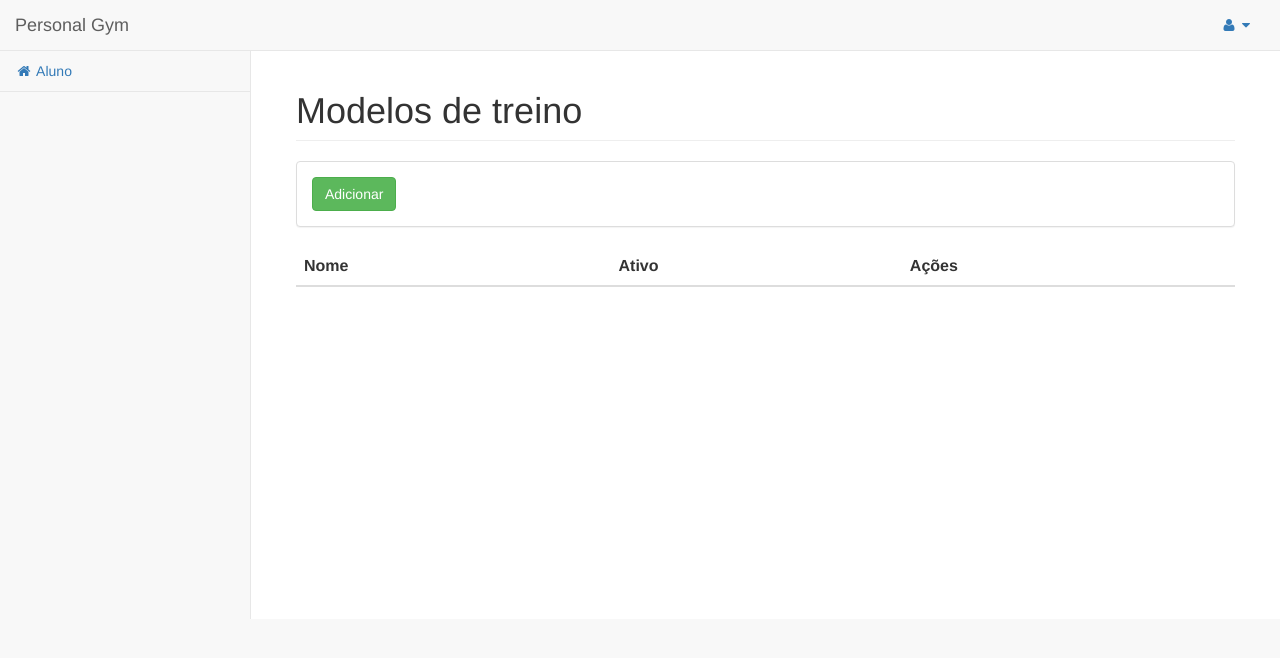
After one commit to roldaojr/academia, a Django app: page /treino/listar in a window 1280 px wide. The commit adds this page. Shown: the top 658 px of the page. Run offline with Django 3.2, Linux system fonts and the light colour scheme; the visitor is signed in with stand-in values (Sample User, id 1); data that the repository does not hold is empty; some libraries are stand-ins or nearby versions.

Commit message:
Adicionado função de modelo de treino

```diff
--- a/academia/models.py
+++ b/academia/models.py
@@ -118,14 +118,17 @@ class Perimetria(models.Model):
 
 class Treino(models.Model):
     nome = models.CharField(max_length=100)
-    data_inicio = models.DateField(default=timezone.now)
-    data_fim = models.DateField(default=refazer_dia)
-    pessoa = models.ForeignKey(Usuario)
+    data_inicio = models.DateField(default=timezone.now, null=True)
+    data_fim = models.DateField(default=refazer_dia, null=True)
+    pessoa = models.ForeignKey(Usuario, null=True)
     ativo = models.BooleanField(default=False)
 
+    def __str__(self):
+        return self.nome
+
     def save(self, *args, **kwargs):
-        if self.ativo:
-            self.objects.filter(pessoa=self.pessoa).update(ativo=False)
+        if self.ativo and self.pessoa_id:
+            Treino.objects.filter(pessoa=self.pessoa_id).update(ativo=False)
         return super(Treino, self).save(*args, **kwargs)
 
 dias_da_semana = (
--- a/academia/templates/base_site.html
+++ b/academia/templates/base_site.html
@@ -39,6 +39,7 @@
                         <li><a href="{% url 'aluno_listar' %}"><i class="fa fa-user fa-fw"></i> Alunos</a></li>
                         <li><a href"#"><i class="fa fa-cog fa-fw"></i><b> Configurações </b></a></li>
                         <li><a href="{% url 'exercicio_listar' %}"><i class="fa fa-child fa-fw"></i> Exercícios</a></li>
+                        <li><a href="{% url 'treino_listar' %}"><i class="fa fa-child fa-fw"></i> Modelos de Treino</a></li>
                         <li><a href="{% url 'anamnese_listar' %}"><i class="fa fa-edit fa-fw"></i> Perguntas Anamnese</a></li>
                         {% endif %}
                         {% if request.user.tipo == 3 %}
--- /dev/null
+++ b/academia/templates/treino/listar.html
@@ -0,0 +1,29 @@
+{%extends 'base_site.html' %}
+{% block conteudo %}
+<h1 class="page-header">Modelos de treino</h1>
+<div class="panel panel-default">
+    <div class="panel-body">
+    	<a href="{% url 'treino_adicionar' %}" class="btn btn-success">Adicionar</a>
+    </div>
+</div>
+<table class="table table-striped">
+	<thead>
+		<tr>
+			<th>Nome</th>
+			<th>Ativo</th>
+			<th>Ações</th>
+		</tr>
+	</thead>
+	<tbody>
+		{% for treino in treinos %}
+		<tr>
+			<td>{{ treino.nome }}</td>
+			<td>{{ treino.ativo|yesno:'Sim,Não' }}</td>
+			<td>
+				<a href="{% url 'serie_listar' treino.pk %}"  class="btn btn-sm btn-primary">Detalhes</a>
+			</td>
+		</tr>
+		{% endfor %}
+	</tbody>
+</table>
+{% endblock %}
--- a/academia/urls.py
+++ b/academia/urls.py
@@ -34,8 +34,10 @@ urlpatterns = [
     url(r'^aluno/listar$', aluno.listar, name='aluno_listar'),
 
     url(r'^treino/adicionar/(?P<pk>\d+)$', treino.adicionar, name='treino_adicionar'),
+    url(r'^treino/adicionar/$', treino.adicionar, name='treino_adicionar'),
     url(r'^treino/editar/(?P<pk>\d+)$', treino.editar, name='treino_editar'),
     url(r'^treino/apagar/(?P<pk>\d+)$', treino.apagar, name='treino_apagar'),
+    url(r'^treino/listar$', treino.listar, name='treino_listar'),
 
     url(r'^serie/apagar/(?P<pk>\d+)$', serie.apagar, name='serie_apagar'),
     url(r'^serie/listar/(?P<pk>\d+)$', serie.listar, name='serie_listar'),
--- a/academia/views/treino.py
+++ b/academia/views/treino.py
@@ -3,22 +3,35 @@ from django.core.urlresolvers import reverse
 from django.forms.models import modelform_factory
 from django.contrib.auth.decorators import login_required
 from ..models import Treino, Usuario
-from ..forms import TreinoForm
+from ..forms import TreinoForm, ModeloTreinoForm, AdicionarTreinoForm
+from ..utils import copiar_treino_series
 
 
 @login_required
-def adicionar(request, pk):
-    pessoa = Usuario.objects.get(pk=pk)
+def listar(request):
+    treinos = Treino.objects.filter(pessoa=None)
+    return render(request, 'treino/listar.html', {'treinos': treinos})
+
+
+@login_required
+def adicionar(request, pk=None):
+    pessoa = Usuario.objects.get(pk=pk) if pk else None
+    if pessoa:
+        form_class = AdicionarTreinoForm
+    else:
+        form_class = ModeloTreinoForm
     if request.method == 'POST':
-        form = TreinoForm(request.POST, initial={'pessoa': pessoa})
+        form = form_class(request.POST, initial={'pessoa': pessoa})
         if form.is_valid():
             treino = form.save(commit=False)
             treino.pessoa_id = pk
             treino.save()
+            if pessoa and form.cleaned_data['modelo']:
+                copiar_treino_series(form.cleaned_data['modelo'], treino)
             return redirect(reverse('serie_listar',
                                     kwargs={'pk': treino.pk}))
     else:
-        form = TreinoForm(initial={'pessoa': pessoa})
+        form = form_class(initial={'pessoa': pessoa})
     return render(request, 'change_form.html',
                   {'form': form, 'title': 'Adicionar treino'})
 
@@ -26,14 +39,21 @@ def adicionar(request, pk):
 @login_required
 def editar(request, pk):
     treino = Treino.objects.get(pk=pk)
+    if treino.pessoa_id:
+        form_class = TreinoForm
+    else:
+        form_class = ModeloTreinoForm
     if request.method == 'POST':
-        form = TreinoForm(request.POST, instance=treino)
+        form = form_class(request.POST, instance=treino)
         if form.is_valid():
-            form.save()
-            return redirect(reverse('aluno_detalhar',
-                                    kwargs={'pk': treino.pessoa_id}))
+            treino.save()
+            if treino.pessoa_id:
+                return redirect(reverse('aluno_detalhar',
+                                        kwargs={'pk': treino.pessoa_id}))
+            else:
+                return redirect(reverse('treino_listar'))
     else:
-        form = TreinoForm(instance=treino)
+        form = form_class(instance=treino)
     return render(request, 'change_form.html', {
         'form': form, 'title': 'Editar treino', 'tipo': 'treino',
         'delete_url': reverse('treino_apagar', kwargs={'pk': pk})
```
Also changed, not shown: academia/forms.py (+20 -7 lines), academia/templates/serie/listar.html (+6 -1 lines), academia/utils.py (added, +8 -0 lines), academia/views/serie.py (+4 -4 lines), academia/migrations/0015_auto_20170510_0917.py (added).
